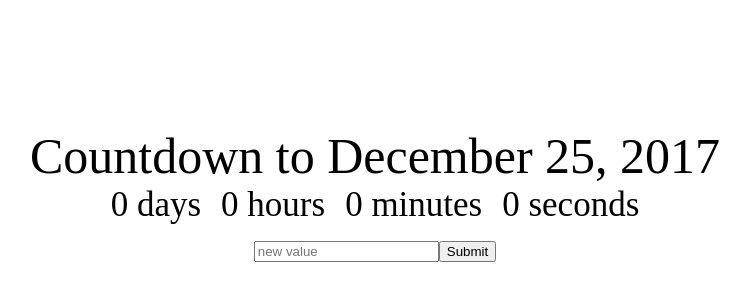
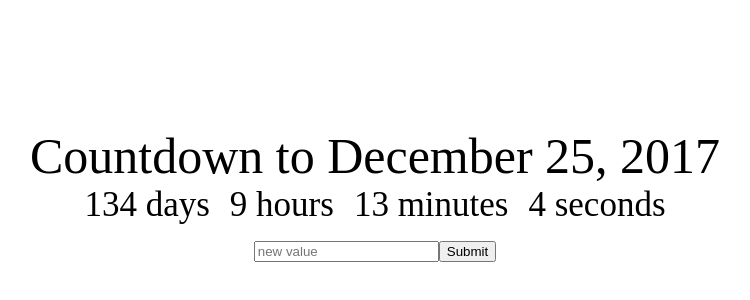
Before and after one commit to nnabinh/countdown-champ, a React (Create React App) app: page / in a window 1280 px wide. Shown: the part 126-426 px from the top of the page, without its empty margins (265-1015 px from the left). Built offline with nearby package versions, Linux system fonts and the light colour scheme.

Commit message:
real time update clock

```diff
--- a/src/Clock.jsx
+++ b/src/Clock.jsx
@@ -13,6 +13,28 @@
 	}
     }
 
+    getTimeUntil(deadline) {
+	const time = Date.parse(deadline) - Date.parse(new Date());
+	const seconds = Math.floor(time/1000 % 60);
+	const minutes = Math.floor(time/1000/60 % 60);
+	const hours = Math.floor(time/1000/60/60 % 24);
+	const days = Math.floor(time/1000/60/60/24);
+	this.setState({
+	    days,
+	    hours,
+	    minutes,
+	    seconds
+	})
+    }
+
+    componentWillMount() {
+	this.getTimeUntil(this.props.deadline);
+    }
+
+    componentDidMount() {
+	setInterval(() => this.getTimeUntil(this.props.deadline), 1000);
+    }
+
     render() {
 	return (
 	    <div>
```
